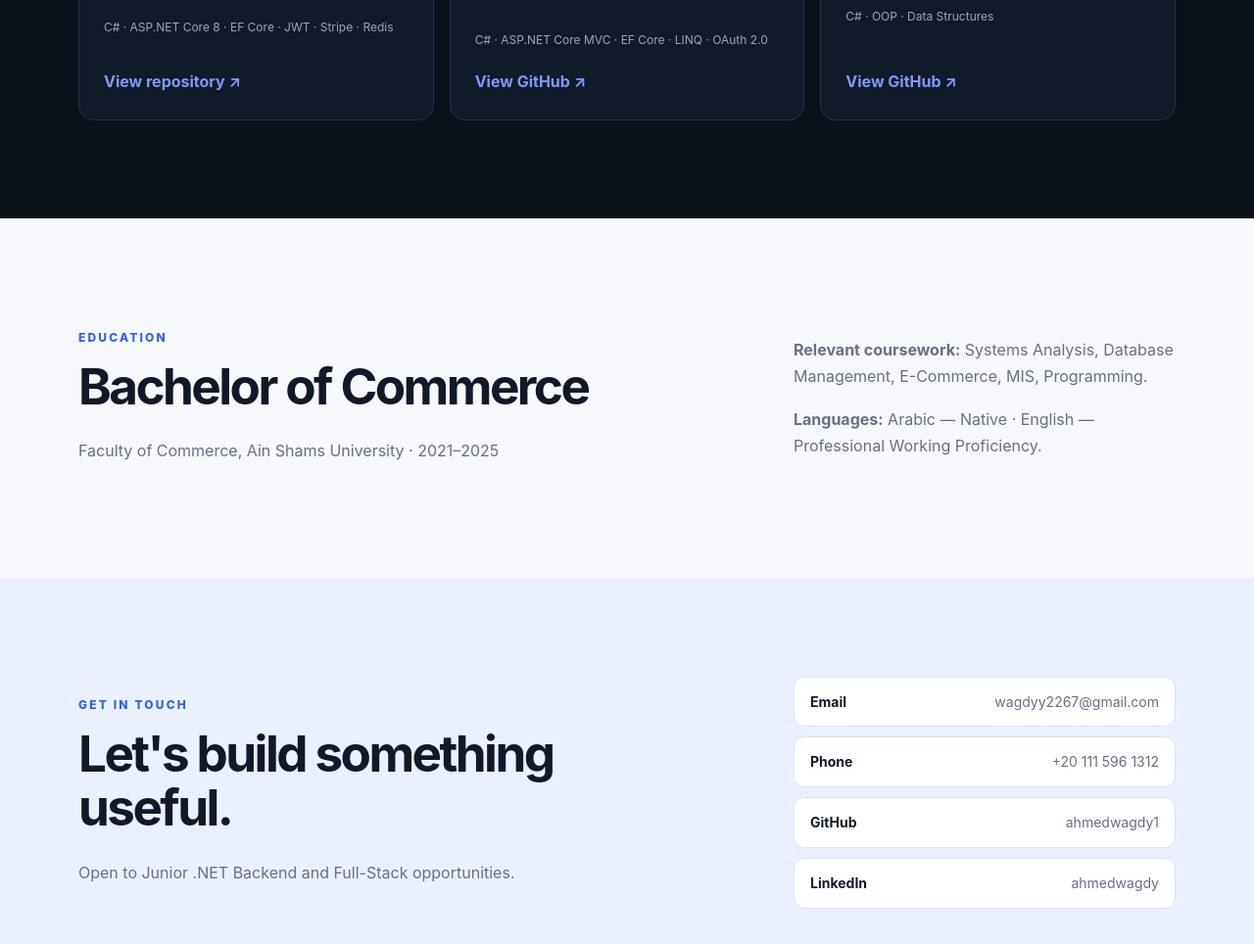
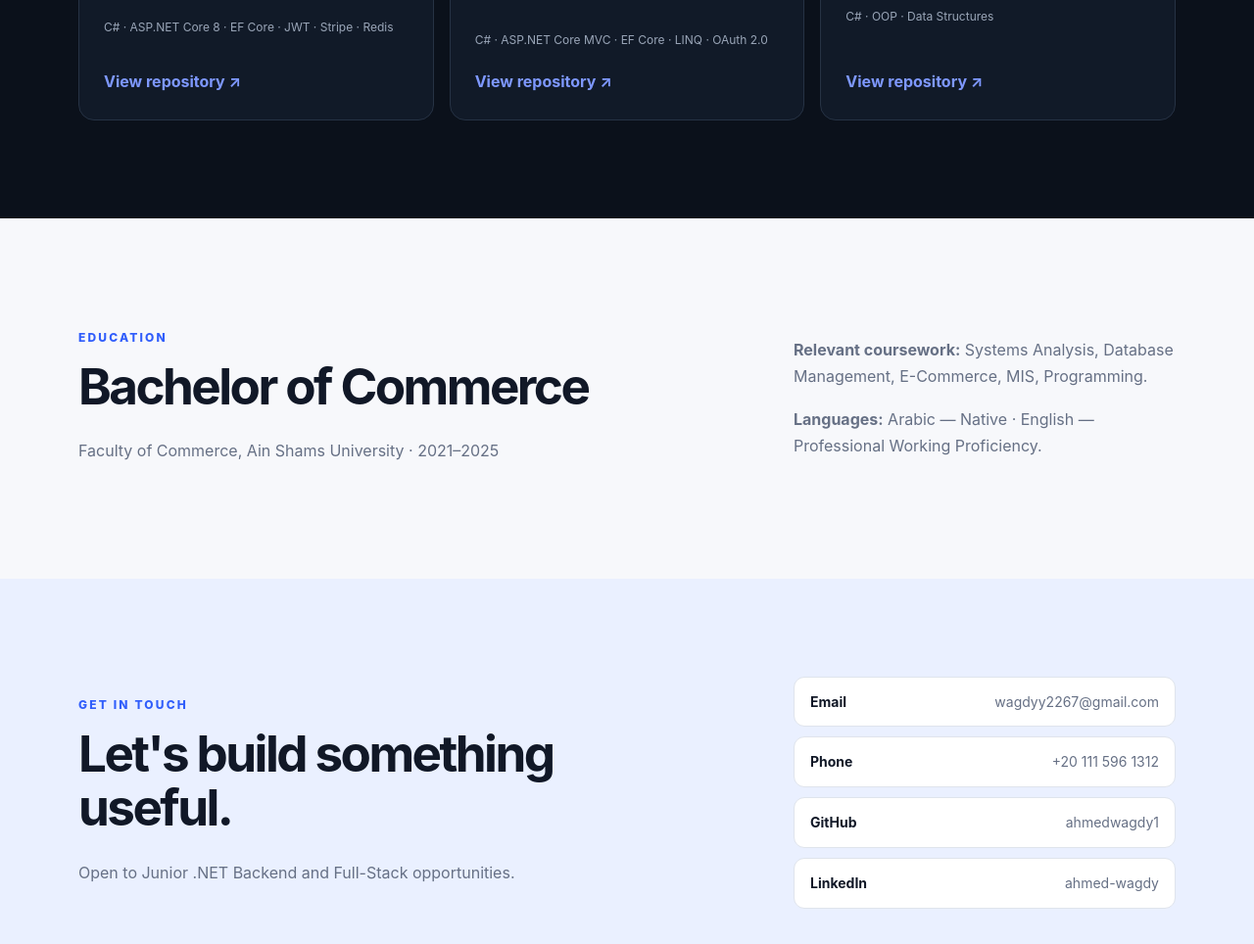
Before and after one commit to ahmedwagdy1/ahmedwagdy1.github.io, a plain HTML site: page index.html in a window 1280 px wide. Shown: the part 3189-4153 px from the top of the page at 98% size. Drawn offline with Linux system fonts and the light colour scheme.

Commit message:
Fix social links and update GitHub profile
Updated social media links and GitHub references in the contact section.

```diff
--- a/index.html
+++ b/index.html
@@ -10,7 +10,7 @@
 <p class="label">JUNIOR .NET BACKEND DEVELOPER</p><h1>Building reliable APIs and practical web applications.</h1>
 <p class="lead">I'm Ahmed Wagdy Mahmoud, focused on C#, ASP.NET Core, RESTful APIs, Entity Framework Core and scalable architecture.</p>
 <a class="btn" href="#projects">View Projects</a> <a class="btn light" href="Ahmed-Wagdy-CV.pdf" download>Download CV</a>
-<p class="social"><a href="https://github.com/ahmedwagdy1">GitHub ↗</a> <a href="https://www.linkedin.com/in/ahmedwagdy">LinkedIn ↗</a> <a href="mailto:wagdyy2267@gmail.com">Email ↗</a></p>
+<p class="social"><a href="https://github.com/ahmedwagdy1">GitHub ↗</a> <a href="https://www.linkedin.com/in/ahmed-wagdy-4a5046232">LinkedIn ↗</a> <a href="mailto:wagdyy2267@gmail.com">Email ↗</a></p>
 </div><div class="card profile"><img src="profile.png" alt="Ahmed Wagdy professional portrait"><b>Ahmed Wagdy Mahmoud</b><small>Cairo, Egypt · Open to remote/hybrid</small></div></div></section>
 <section id="about" class="section"><div class="wrap two"><div><p class="label">ABOUT ME</p><h2>Backend-first. Clean architecture. Real projects.</h2></div>
 <div class="text"><p>Junior .NET Backend Developer with hands-on experience in C# and ASP.NET Core, specializing in scalable RESTful APIs and MVC applications.</p><p>Proficient in Onion Architecture, Repository Pattern and JWT-based security, with performance improvements through LINQ optimization and Redis caching.</p><p>My Commerce background also gives me practical understanding of business and financial systems.</p></div></div></section>
@@ -24,11 +24,11 @@
 <ul><li>Completed intensive .NET backend training covering the ASP.NET Core stack.</li><li>Delivered a university management system using ASP.NET Core MVC and EF Core with 4+ core modules.</li><li>Applied Repository Pattern and Unit of Work for clean, testable layers.</li><li>Boosted query performance by up to 30% through LINQ optimization.</li></ul></div></div></section>
 <section id="projects" class="section dark"><div class="wrap"><p class="label">SELECTED PROJECTS</p><h2>Things I've built</h2><div class="projects">
 <article class="project"><span>01</span><h3>E-Commerce API</h3><p>Scalable RESTful API using ASP.NET Core 8 and Onion Architecture for product catalog, cart and order management.</p><ul><li>Generic Repository, Unit of Work & Specification Pattern</li><li>JWT + ASP.NET Core Identity</li><li>Signature-verified Stripe webhook</li><li>Redis caching + EF Core query tuning</li></ul><div class="tags">C# · ASP.NET Core 8 · EF Core · JWT · Stripe · Redis</div><a href="https://github.com/ahmedwagdy1/E-Commerce-API.git">View repository ↗</a></article>
-<article class="project"><span>02</span><h3>Company Management System</h3><p>Role-based ASP.NET Core MVC application for day-to-day internal company operations.</p><ul><li>3-tier architecture</li><li>Repository, Unit of Work & Specification Pattern</li><li>Admin, Manager and Staff roles</li><li>Permission-based protected routes</li></ul><div class="tags">C# · ASP.NET Core MVC · EF Core · LINQ · OAuth 2.0</div><a href="https://github.com/ahmedwagdy1">View GitHub ↗</a></article>
-<article class="project"><span>03</span><h3>Examination Management System</h3><p>End-to-end exam management system with automated grading and instant result generation.</p><ul><li>Modular OOP-based design</li><li>Efficient data structures</li><li>Maintainable code organization</li></ul><div class="tags">C# · OOP · Data Structures</div><a href="https://github.com/ahmedwagdy1">View GitHub ↗</a></article>
+<article class="project"><span>02</span><h3>Company Management System</h3><p>Role-based ASP.NET Core MVC application for day-to-day internal company operations.</p><ul><li>3-tier architecture</li><li>Repository, Unit of Work & Specification Pattern</li><li>Admin, Manager and Staff roles</li><li>Permission-based protected routes</li></ul><div class="tags">C# · ASP.NET Core MVC · EF Core · LINQ · OAuth 2.0</div><a href="https://github.com/ahmedwagdy1/Company-Management-System">View repository ↗</a></article>
+<article class="project"><span>03</span><h3>Examination Management System</h3><p>End-to-end exam management system with automated grading and instant result generation.</p><ul><li>Modular OOP-based design</li><li>Efficient data structures</li><li>Maintainable code organization</li></ul><div class="tags">C# · OOP · Data Structures</div><a href="https://github.com/ahmedwagdy1/Examination">View repository ↗</a></article>
 </div></div></section>
 <section class="section"><div class="wrap two"><div><p class="label">EDUCATION</p><h2>Bachelor of Commerce</h2><p class="muted">Faculty of Commerce, Ain Shams University · 2021–2025</p></div><div class="text"><p><b>Relevant coursework:</b> Systems Analysis, Database Management, E-Commerce, MIS, Programming.</p><p><b>Languages:</b> Arabic — Native · English — Professional Working Proficiency.</p></div></div></section>
 <section id="contact" class="section contact"><div class="wrap two"><div><p class="label">GET IN TOUCH</p><h2>Let's build something useful.</h2><p class="muted">Open to Junior .NET Backend and Full-Stack opportunities.</p></div><div class="contact-card">
-<a href="mailto:wagdyy2267@gmail.com"><b>Email</b><span>wagdyy2267@gmail.com</span></a><a href="tel:+201115961312"><b>Phone</b><span>+20 111 596 1312</span></a><a href="https://github.com/ahmedwagdy1"><b>GitHub</b><span>ahmedwagdy1</span></a><a href="https://www.linkedin.com/in/ahmedwagdy"><b>LinkedIn</b><span>ahmedwagdy</span></a>
+<a href="mailto:wagdyy2267@gmail.com"><b>Email</b><span>wagdyy2267@gmail.com</span></a><a href="tel:+201115961312"><b>Phone</b><span>+20 111 596 1312</span></a><a href="https://github.com/ahmedwagdy1"><b>GitHub</b><span>ahmedwagdy1</span></a><a href="https://www.linkedin.com/in/ahmed-wagdy-4a5046232"><b>LinkedIn</b><span>ahmed-wagdy</span></a>
 </div></div></section><footer>© 2026 Ahmed Wagdy Mahmoud · C# · ASP.NET Core · REST APIs</footer>
 <script src="script.js"></script></body></html>
```
